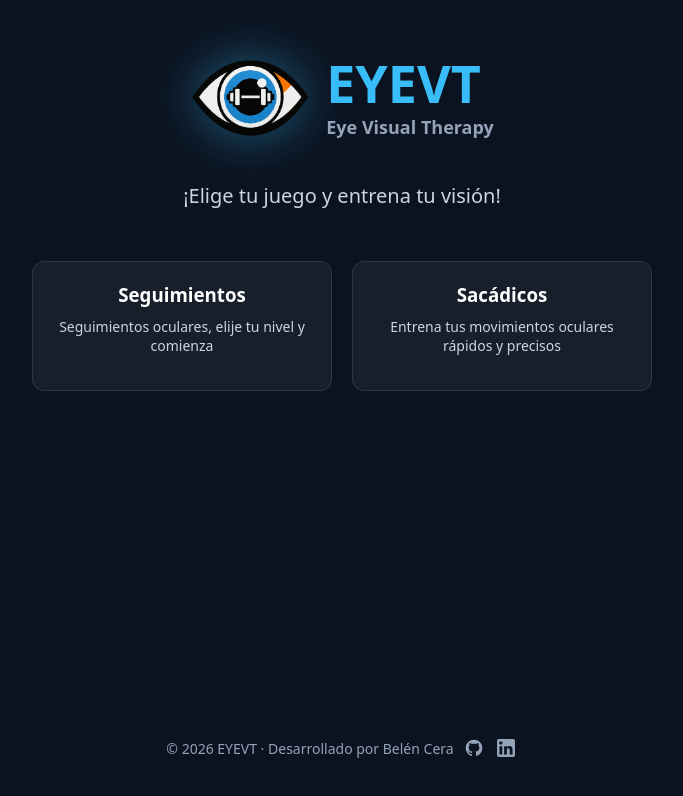
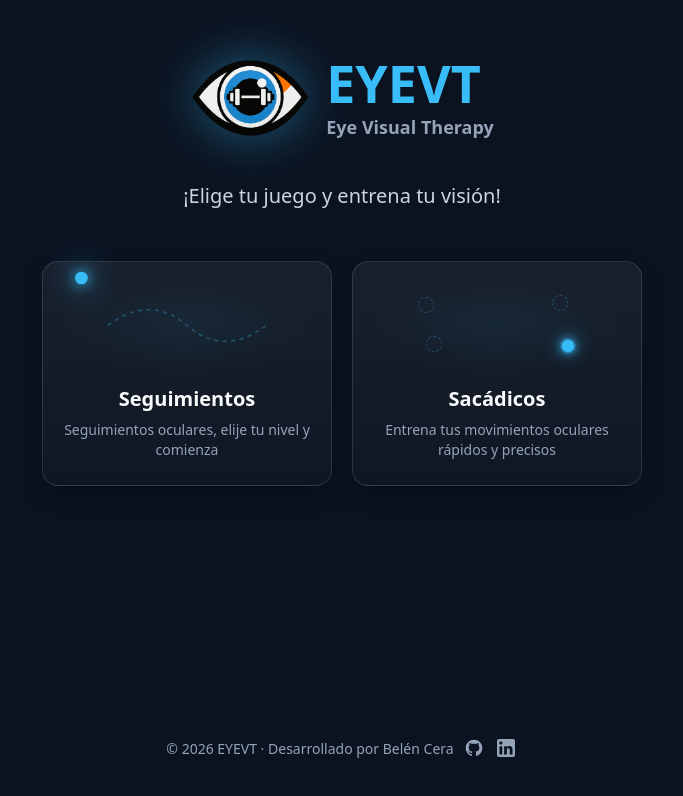
Before and after one commit to belencera/eyevt-app, a Next.js app: page / in a window 1280 px wide. Shown: the top 796 px of the page, without its empty margins (298-981 px from the left). Built offline with nearby package versions, Linux system fonts and the light colour scheme.

Commit message:
Mejorar estilo tarjetas + Preview juegos

```diff
--- /dev/null
+++ b/app/components/GamePreviews.js
@@ -0,0 +1,39 @@
+import "./previews.css"
+
+export function TrackingPreview() {
+  return (
+    <div className="card-preview tracking-preview">
+      <svg className="preview-svg-path" viewBox="0 0 200 90" fill="none">
+        <path
+          d="M 25 45 Q 65 15, 100 45 T 175 45"
+          stroke="rgba(56, 189, 248, 0.3)"
+          strokeWidth="1.5"
+          strokeDasharray="4 4"
+        />
+        <circle className="svg-tracking-dot" r="6" fill="#38bdf8">
+          <animateMotion
+            dur="3.2s"
+            repeatCount="indefinite"
+            path="M 25 45 Q 65 15, 100 45 T 175 45"
+            keyPoints="0;1;0"
+            keyTimes="0;0.5;1"
+            calcMode="spline"
+            keySplines="0.45 0 0.55 1; 0.45 0 0.55 1"
+          />
+        </circle>
+      </svg>
+    </div>
+  )
+}
+
+export function SaccadesPreview() {
+  return (
+    <div className="card-preview saccades-preview">
+      <span className="saccade-target t1"></span>
+      <span className="saccade-target t2"></span>
+      <span className="saccade-target t3"></span>
+      <span className="saccade-target t4"></span>
+      <div className="saccade-dot"></div>
+    </div>
+  )
+}
--- /dev/null
+++ b/app/components/SaccadesPreview.js
@@ -0,0 +1 @@
+export { SaccadesPreview as default } from './GamePreviews'
--- /dev/null
+++ b/app/components/TrackingPreview.js
@@ -0,0 +1 @@
+export { TrackingPreview as default } from './GamePreviews'
--- /dev/null
+++ b/app/components/previews.css
@@ -0,0 +1,74 @@
+/* CARD PREVIEW - SEAMLESSLY INTEGRATED */
+.card-preview {
+  position: relative;
+  width: 100%;
+  height: 95px;
+  background: radial-gradient(ellipse at center, rgba(56, 189, 248, 0.06) 0%, transparent 72%);
+  border: none;
+  box-shadow: none;
+  margin-bottom: 12px;
+  display: flex;
+  align-items: center;
+  justify-content: center;
+  pointer-events: none;
+}
+
+.preview-svg-path {
+  width: 100%;
+  height: 100%;
+  overflow: visible;
+}
+
+.svg-tracking-dot {
+  filter: drop-shadow(0 0 6px #38bdf8) drop-shadow(0 0 14px rgba(56, 189, 248, 0.9));
+}
+
+/* SACADICOS ANIMATION (Fast Jumps) */
+.saccade-target {
+  position: absolute;
+  width: 16px;
+  height: 16px;
+  border: 1px dashed rgba(56, 189, 248, 0.3);
+  border-radius: 50%;
+  transform: translate(-50%, -50%);
+}
+
+.saccade-target.t1 { top: 28%; left: 22%; }
+.saccade-target.t2 { top: 72%; left: 78%; }
+.saccade-target.t3 { top: 26%; left: 75%; }
+.saccade-target.t4 { top: 70%; left: 25%; }
+
+.saccade-dot {
+  position: absolute;
+  width: 13px;
+  height: 13px;
+  background: #38bdf8;
+  border-radius: 50%;
+  box-shadow:
+    0 0 10px #38bdf8,
+    0 0 20px rgba(56, 189, 248, 0.85);
+  animation: saccadeJump 4s steps(1) infinite;
+}
+
+@keyframes saccadeJump {
+  0%, 24% {
+    top: 28%;
+    left: 22%;
+    transform: translate(-50%, -50%);
+  }
+  25%, 49% {
+    top: 72%;
+    left: 78%;
+    transform: translate(-50%, -50%);
+  }
+  50%, 74% {
+    top: 26%;
+    left: 75%;
+    transform: translate(-50%, -50%);
+  }
+  75%, 99% {
+    top: 70%;
+    left: 25%;
+    transform: translate(-50%, -50%);
+  }
+}
--- a/app/globals.css
+++ b/app/globals.css
@@ -85,30 +85,43 @@ body {
   display: flex;
   flex-direction: column;
   text-align: center;
-  max-width: 300px;
+  width: 290px;
+  max-width: 100%;
   height: fit-content;
-  background: rgba(255, 255, 255, 0.05);
-  padding: 20px;
-  border-radius: 12px;
+  background: linear-gradient(180deg, rgba(255, 255, 255, 0.06) 0%, rgba(255, 255, 255, 0.02) 100%);
+  padding: 16px 18px 20px;
+  border-radius: 16px;
   text-decoration: none;
   color: white;
-  border: 1px solid rgba(255,255,255,0.1);
-  transition: transform 0.2s, background 0.2s;
+  border: 1px solid rgba(255, 255, 255, 0.12);
+  box-shadow: 0 10px 25px -10px rgba(0, 0, 0, 0.5);
+  transition: transform 0.25s ease, border-color 0.25s ease, box-shadow 0.25s ease, background 0.25s ease;
 }
 
 .game-card:hover {
-  transform: scale(1.03);
-  background: rgba(255, 255, 255, 0.08);
+  transform: translateY(-4px);
+  background: linear-gradient(180deg, rgba(56, 189, 248, 0.1) 0%, rgba(255, 255, 255, 0.03) 100%);
+  border-color: rgba(56, 189, 248, 0.45);
+  box-shadow: 0 16px 32px -8px rgba(56, 189, 248, 0.2);
 }
 
 .game-card h3 {
-  margin-bottom: 10px;
+  font-size: 20px;
+  font-weight: 700;
+  color: #f8fafc;
+  margin-bottom: 8px;
+  transition: color 0.2s ease;
+}
+
+.game-card:hover h3 {
+  color: #38bdf8;
 }
 
 .game-card p {
   font-size: 14px;
-  color: #cbd5e1;
-  margin-bottom: 15px;
+  color: #94a3b8;
+  line-height: 1.45;
+  margin-bottom: 4px;
 }
 
 /* FOOTER */
--- a/app/page.js
+++ b/app/page.js
@@ -1,5 +1,6 @@
 import Link from "next/link"
 import Footer from "./components/Footer"
+import { TrackingPreview, SaccadesPreview } from "./components/GamePreviews"
 
 export default function Home() {
   return (
@@ -24,11 +25,13 @@ export default function Home() {
         <div className="games-grid">
 
           <Link href="/games/eye-tracking" className="game-card">
+            <TrackingPreview />
             <h3>Seguimientos</h3>
             <p>Seguimientos oculares, elije tu nivel y comienza</p>
           </Link>
 
           <Link href="/games/sacades" className="game-card">
+            <SaccadesPreview />
             <h3>Sacádicos</h3>
             <p>Entrena tus movimientos oculares rápidos y precisos</p>
           </Link>
```
